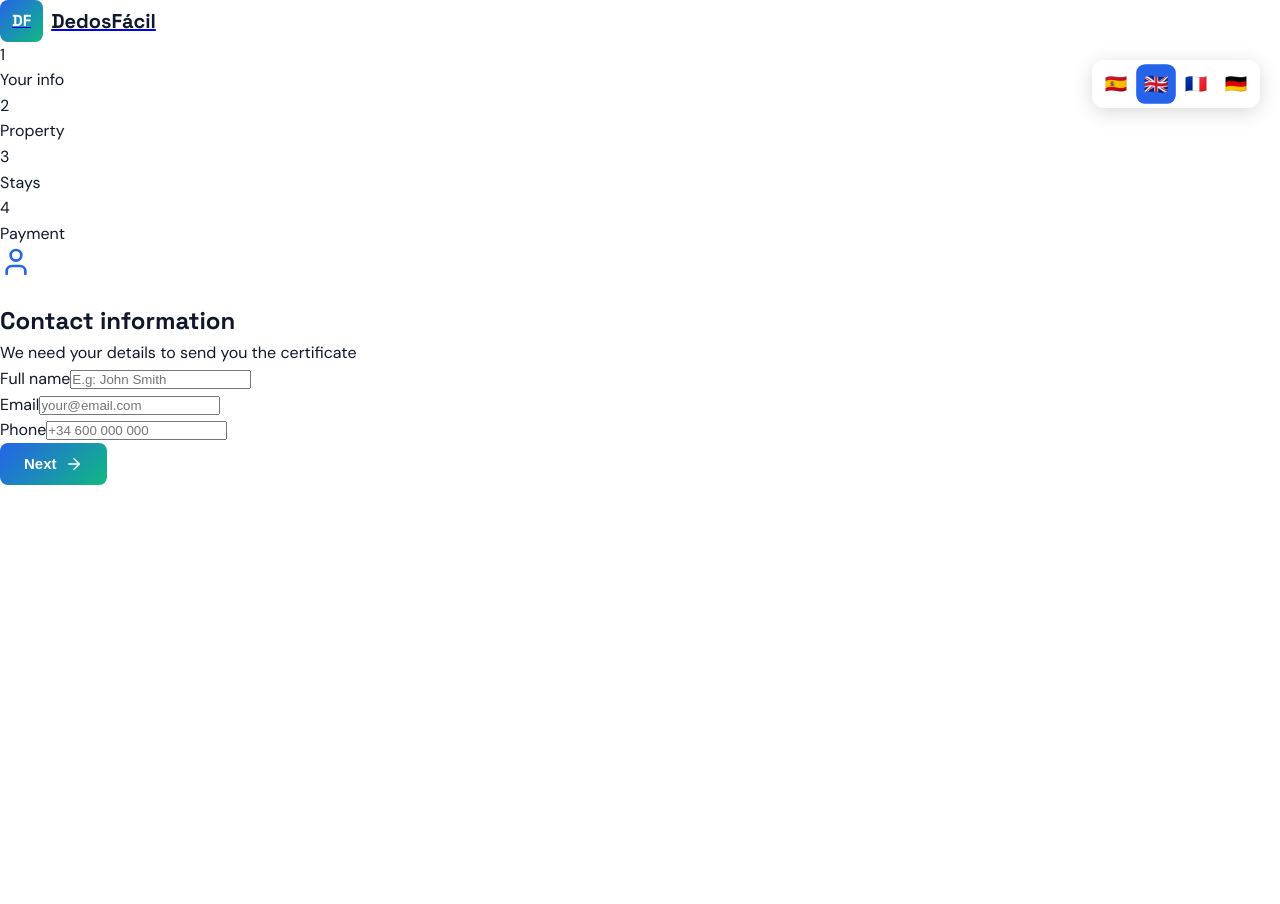
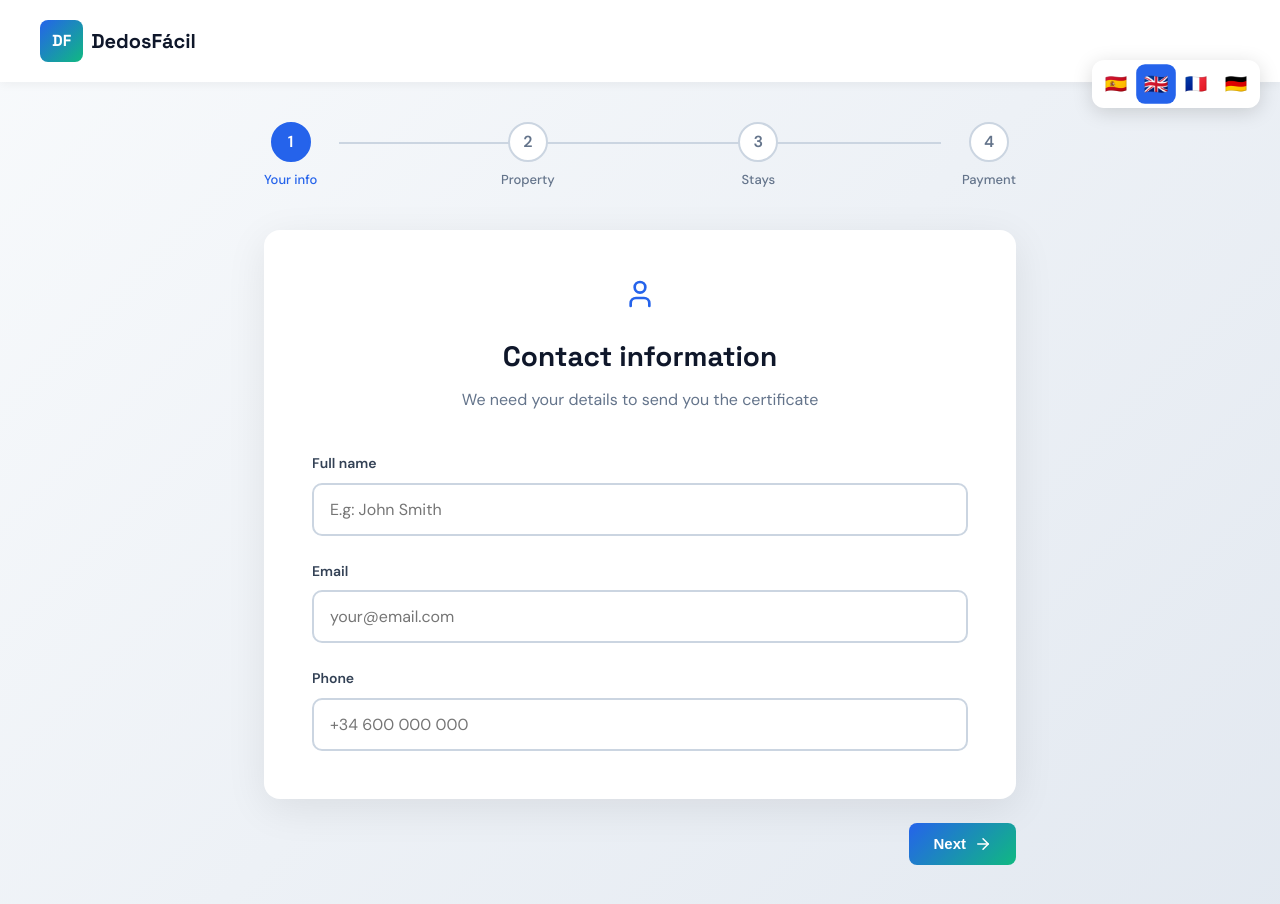
Before and after one commit to demiandreu/dedosfacil, a React (Vite) app in the folder client/: page /formulario in a window 1280 px wide. Shown: the top 904 px of the page. Before the commit the page ends 800 px from the top, so only its background shows below. Built offline with nearby package versions, Linux system fonts and the light colour scheme.

Commit message:
Update index.css

```diff
--- a/client/src/index.css
+++ b/client/src/index.css
@@ -386,3 +386,480 @@ h1, h2, h3, h4, h5, h6 {
   .footer-content { grid-template-columns: 1fr; }
   .urgent-banner { flex-direction: column; text-align: center; }
 }
+/* ============================================
+   FORMULARIO NRUA STYLES
+   Añadir al final de index.css
+   ============================================ */
+
+/* Form Page */
+.form-page {
+  min-height: 100vh;
+  background: linear-gradient(135deg, #f8fafc 0%, #e2e8f0 100%);
+  padding-bottom: 60px;
+}
+
+.form-header {
+  padding: 20px 40px;
+  background: white;
+  box-shadow: 0 2px 10px rgba(0,0,0,0.05);
+}
+
+.form-header .logo {
+  display: flex;
+  align-items: center;
+  gap: 8px;
+  text-decoration: none;
+}
+
+.form-container {
+  max-width: 800px;
+  margin: 40px auto;
+  padding: 0 24px;
+}
+
+/* Progress Bar */
+.progress-bar {
+  display: flex;
+  justify-content: space-between;
+  margin-bottom: 40px;
+  position: relative;
+}
+
+.progress-bar::before {
+  content: '';
+  position: absolute;
+  top: 20px;
+  left: 10%;
+  right: 10%;
+  height: 2px;
+  background: var(--gray-300);
+  z-index: 0;
+}
+
+.progress-step {
+  display: flex;
+  flex-direction: column;
+  align-items: center;
+  gap: 8px;
+  z-index: 1;
+}
+
+.step-circle {
+  width: 40px;
+  height: 40px;
+  border-radius: 50%;
+  background: white;
+  border: 2px solid var(--gray-300);
+  display: flex;
+  align-items: center;
+  justify-content: center;
+  font-weight: 600;
+  color: var(--gray-500);
+  transition: all 0.3s;
+}
+
+.progress-step.active .step-circle {
+  border-color: var(--primary);
+  background: var(--primary);
+  color: white;
+}
+
+.progress-step.completed .step-circle {
+  border-color: var(--secondary);
+  background: var(--secondary);
+  color: white;
+}
+
+.step-label {
+  font-size: 13px;
+  color: var(--gray-500);
+  font-weight: 500;
+}
+
+.progress-step.active .step-label {
+  color: var(--primary);
+}
+
+.progress-step.completed .step-label {
+  color: var(--secondary);
+}
+
+/* Form Content */
+.form-content {
+  background: white;
+  border-radius: 16px;
+  padding: 48px;
+  box-shadow: 0 10px 40px rgba(0,0,0,0.08);
+  margin-bottom: 24px;
+}
+
+.form-step {
+  animation: fadeIn 0.3s ease;
+}
+
+@keyframes fadeIn {
+  from { opacity: 0; transform: translateY(10px); }
+  to { opacity: 1; transform: translateY(0); }
+}
+
+.step-header {
+  text-align: center;
+  margin-bottom: 40px;
+}
+
+.step-icon {
+  color: var(--primary);
+  margin-bottom: 16px;
+}
+
+.step-header h2 {
+  font-size: 28px;
+  margin-bottom: 8px;
+}
+
+.step-header p {
+  color: var(--gray-500);
+  font-size: 16px;
+}
+
+/* Form Fields */
+.form-fields {
+  display: flex;
+  flex-direction: column;
+  gap: 24px;
+}
+
+.form-group {
+  display: flex;
+  flex-direction: column;
+  gap: 8px;
+}
+
+.form-group label {
+  font-weight: 600;
+  font-size: 14px;
+  color: var(--gray-700);
+}
+
+.form-group input,
+.form-group select {
+  padding: 14px 16px;
+  border: 2px solid var(--gray-300);
+  border-radius: 10px;
+  font-size: 16px;
+  transition: all 0.2s;
+  font-family: inherit;
+}
+
+.form-group input:focus,
+.form-group select:focus {
+  outline: none;
+  border-color: var(--primary);
+  box-shadow: 0 0 0 3px rgba(37, 99, 235, 0.1);
+}
+
+.form-group.error input,
+.form-group.error select {
+  border-color: var(--danger);
+}
+
+.help-text {
+  font-size: 13px;
+  color: var(--gray-500);
+}
+
+.error-msg {
+  font-size: 13px;
+  color: var(--danger);
+}
+
+/* Stays */
+.stays-list {
+  margin-bottom: 24px;
+}
+
+.no-stays {
+  text-align: center;
+  padding: 40px;
+  background: var(--gray-100);
+  border-radius: 12px;
+  color: var(--gray-500);
+}
+
+.no-stays p {
+  font-weight: 600;
+  margin-bottom: 8px;
+}
+
+.no-stays span {
+  font-size: 14px;
+}
+
+.stay-item {
+  display: flex;
+  align-items: center;
+  justify-content: space-between;
+  padding: 16px;
+  background: var(--gray-100);
+  border-radius: 10px;
+  margin-bottom: 12px;
+}
+
+.stay-info {
+  display: flex;
+  align-items: center;
+  gap: 16px;
+  flex-wrap: wrap;
+}
+
+.stay-number {
+  background: var(--primary);
+  color: white;
+  width: 28px;
+  height: 28px;
+  border-radius: 50%;
+  display: flex;
+  align-items: center;
+  justify-content: center;
+  font-size: 12px;
+  font-weight: 600;
+}
+
+.btn-icon {
+  background: none;
+  border: none;
+  color: var(--danger);
+  cursor: pointer;
+  padding: 8px;
+  border-radius: 8px;
+  transition: background 0.2s;
+}
+
+.btn-icon:hover {
+  background: rgba(220, 38, 38, 0.1);
+}
+
+/* Add Stay Form */
+.add-stay-form {
+  background: var(--gray-100);
+  padding: 24px;
+  border-radius: 12px;
+  margin: 24px 0;
+}
+
+.stay-fields {
+  display: grid;
+  grid-template-columns: repeat(4, 1fr);
+  gap: 16px;
+  margin-bottom: 16px;
+}
+
+.checkbox-label {
+  display: flex;
+  align-items: center;
+  gap: 12px;
+  cursor: pointer;
+  font-size: 15px;
+  padding: 12px 0;
+}
+
+.checkbox-label input[type="checkbox"] {
+  width: 20px;
+  height: 20px;
+  cursor: pointer;
+}
+
+.import-tip {
+  display: flex;
+  align-items: flex-start;
+  gap: 16px;
+  padding: 20px;
+  background: rgba(37, 99, 235, 0.05);
+  border-radius: 12px;
+  margin-top: 24px;
+  border: 1px solid rgba(37, 99, 235, 0.1);
+}
+
+.import-tip svg {
+  color: var(--primary);
+  flex-shrink: 0;
+  margin-top: 2px;
+}
+
+.import-tip strong {
+  display: block;
+  margin-bottom: 4px;
+}
+
+.import-tip p {
+  font-size: 14px;
+  color: var(--gray-500);
+  margin: 0;
+}
+
+.import-tip a {
+  color: var(--primary);
+}
+
+.stays-count {
+  text-align: center;
+  font-weight: 600;
+  color: var(--secondary);
+  margin-top: 16px;
+}
+
+/* Plans */
+.plans-grid {
+  display: grid;
+  grid-template-columns: repeat(3, 1fr);
+  gap: 20px;
+  margin-bottom: 32px;
+}
+
+.plan-card {
+  border: 2px solid var(--gray-300);
+  border-radius: 16px;
+  padding: 24px;
+  cursor: pointer;
+  transition: all 0.2s;
+  position: relative;
+  text-align: center;
+}
+
+.plan-card:hover {
+  border-color: var(--primary);
+}
+
+.plan-card.selected {
+  border-color: var(--primary);
+  background: rgba(37, 99, 235, 0.05);
+}
+
+.plan-card.popular {
+  border-color: var(--warning);
+}
+
+.plan-card.popular.selected {
+  background: rgba(245, 158, 11, 0.05);
+}
+
+.popular-badge {
+  position: absolute;
+  top: -12px;
+  left: 50%;
+  transform: translateX(-50%);
+  background: var(--warning);
+  padding: 4px 12px;
+  border-radius: 20px;
+  font-size: 12px;
+}
+
+.plan-card h3 {
+  font-size: 18px;
+  margin-bottom: 8px;
+}
+
+.plan-price {
+  font-size: 36px;
+  font-weight: 700;
+  color: var(--primary);
+  margin-bottom: 16px;
+}
+
+.plan-card ul {
+  list-style: none;
+  text-align: left;
+}
+
+.plan-card li {
+  display: flex;
+  align-items: center;
+  gap: 8px;
+  font-size: 14px;
+  padding: 6px 0;
+  color: var(--gray-700);
+}
+
+.plan-card li svg {
+  color: var(--secondary);
+}
+
+/* Terms */
+.checkbox-label.terms {
+  justify-content: center;
+  margin-bottom: 24px;
+}
+
+.checkbox-label.terms a {
+  color: var(--primary);
+  text-decoration: underline;
+}
+
+.btn-pay {
+  width: 100%;
+  justify-content: center;
+  font-size: 18px;
+  padding: 18px;
+}
+
+.btn-pay:disabled {
+  opacity: 0.5;
+  cursor: not-allowed;
+}
+
+.secure-text {
+  text-align: center;
+  color: var(--gray-500);
+  font-size: 14px;
+  margin-top: 16px;
+}
+
+/* Form Navigation */
+.form-nav {
+  display: flex;
+  justify-content: space-between;
+  gap: 16px;
+}
+
+.form-nav .btn {
+  flex: 1;
+  justify-content: center;
+}
+
+.form-nav .btn:only-child {
+  margin-left: auto;
+  flex: 0 0 auto;
+}
+
+/* Responsive */
+@media (max-width: 768px) {
+  .form-content {
+    padding: 32px 24px;
+  }
+
+  .stay-fields {
+    grid-template-columns: 1fr 1fr;
+  }
+
+  .plans-grid {
+    grid-template-columns: 1fr;
+  }
+
+  .progress-bar::before {
+    display: none;
+  }
+
+  .step-label {
+    display: none;
+  }
+}
+
+@media (max-width: 480px) {
+  .stay-fields {
+    grid-template-columns: 1fr;
+  }
+
+  .stay-info {
+    font-size: 14px;
+  }
+}
```
